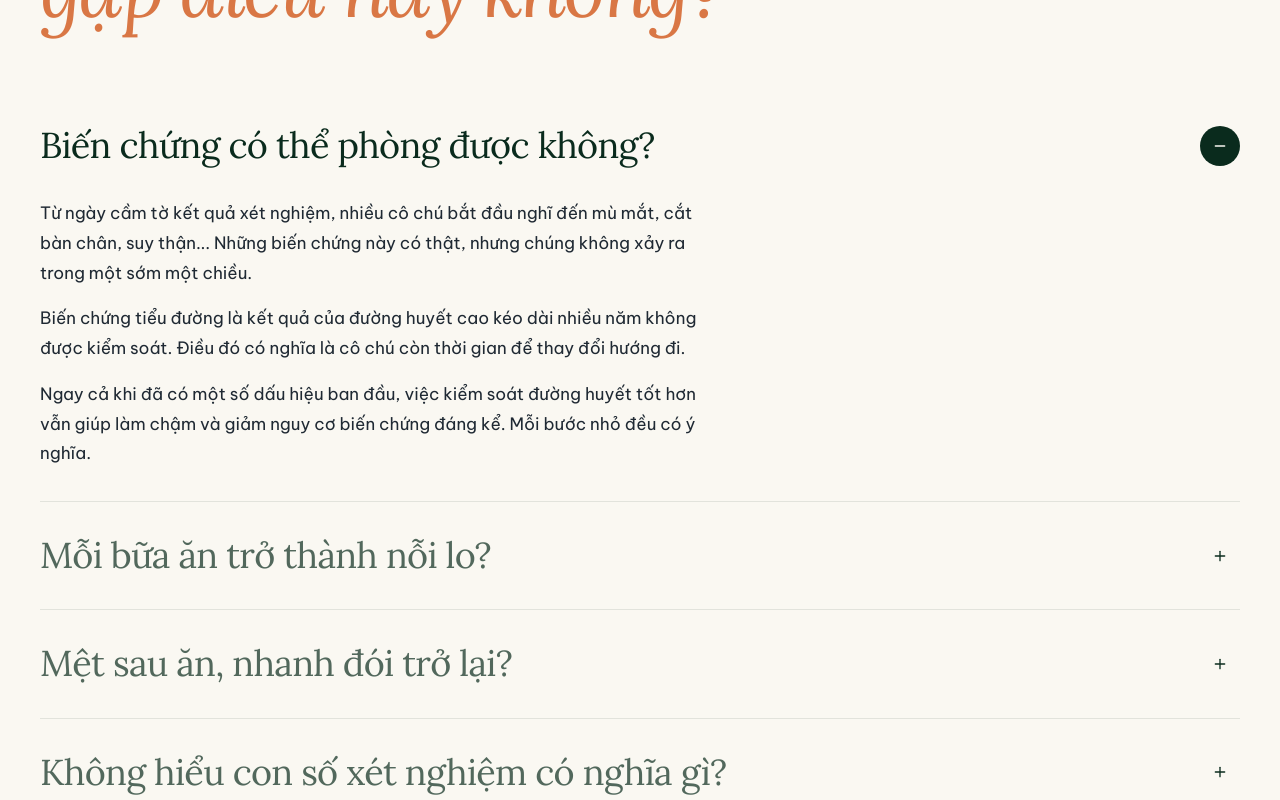
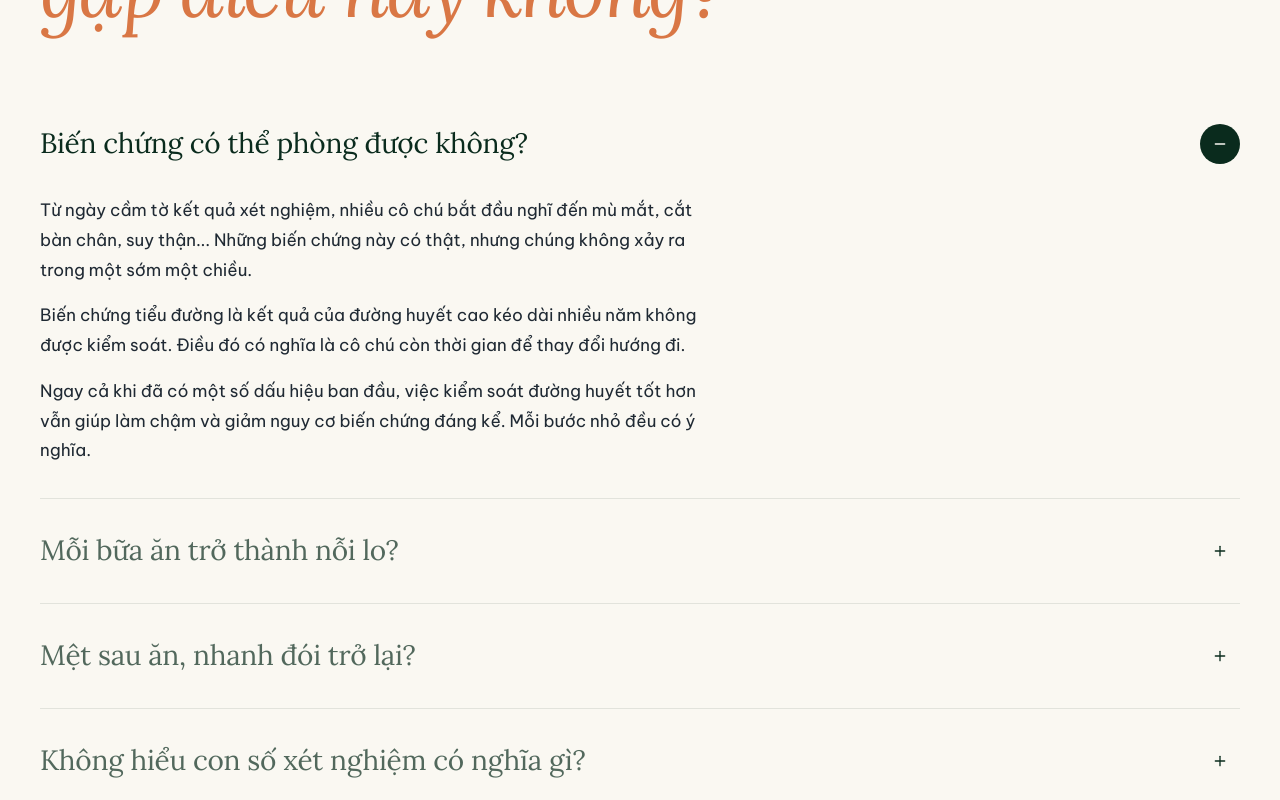
Before and after one commit to Bacsihuong1972/doctor-huong-healthcare, a Next.js app: page / in a window 1280 px wide. Shown: the part 1860-2660 px from the top of the page. Built offline with nearby package versions, Linux system fonts and the light colour scheme.

Commit message:
PainPoints: reduce accordion title font size further
Co-Authored-By: Claude Sonnet 4.6 <noreply@anthropic.com>

```diff
--- a/src/components/home/PainPoints.tsx
+++ b/src/components/home/PainPoints.tsx
@@ -87,7 +87,7 @@ export function PainPoints() {
                   aria-expanded={isOpen}
                 >
                   <h3
-                    className={`font-display text-xl md:text-2xl lg:text-3xl tracking-tight leading-tight transition-colors ${
+                    className={`font-display text-lg md:text-xl lg:text-2xl tracking-tight leading-tight transition-colors ${
                       isOpen ? "text-heading" : "text-heading/70 group-hover:text-heading"
                     }`}
                   >
```
